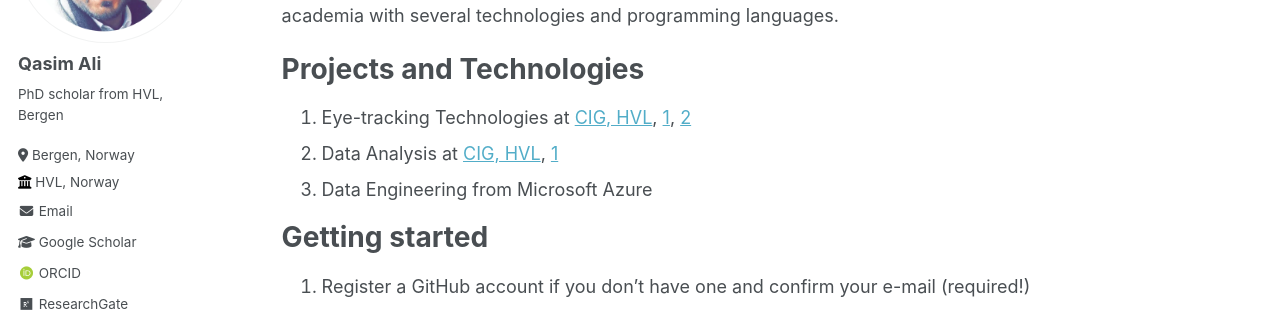
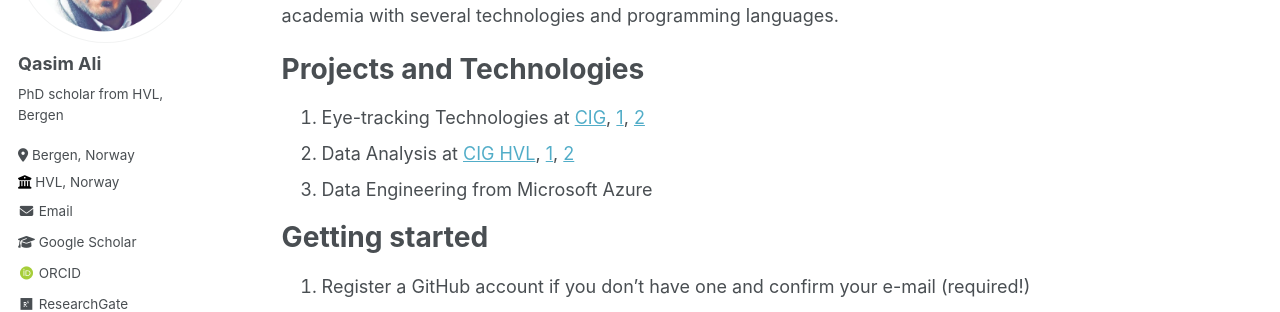
Before and after one commit to MalikQasimAli/MalikQasimAli.github.io, a Jekyll site: the page built from _pages/about.md, in a window 1280 px wide and 900 px high. Shown: the part 239-551 px from the top of the window. Built offline with Jekyll 4.4.1, drawn with Linux system fonts in a browser that asks for light colours; some web fonts are replaced.

Commit message:
update bio

```diff
--- a/_pages/about.md
+++ b/_pages/about.md
@@ -12,8 +12,8 @@ I'm a final-year PhD candidate at [Western Norway University of Applied Sciences
 Projects and Technologies
 ======
 <ol>
-  <li>Eye-tracking Technologies at <a href="https://www.hvl.no/prosjekt/2684246/">CIG, HVL</a>, <a href="https://www.mdpi.com/2078-2489/13/12/569">1</a>, <a href="https://ieeexplore.ieee.org/document/9280169">2</a></li>
-  <li>Data Analysis at <a href="https://www.hvl.no/prosjekt/2684246/">CIG, HVL</a>, <a href="https://dl.acm.org/doi/10.1145/3588015.3589536">1</a></li>
+  <li>Eye-tracking Technologies at <a href="https://www.hvl.no/prosjekt/2684246/">CIG</a>, <a href="https://www.mdpi.com/2078-2489/13/12/569">1</a>, <a href="https://ieeexplore.ieee.org/document/9280169">2</a></li>
+  <li>Data Analysis at <a href="https://www.hvl.no/prosjekt/2684246/">CIG HVL</a>, <a href="https://dl.acm.org/doi/10.1145/3588015.3589536">1</a>, <a href="https://github.com/MalikQasimAli/OlympicDataAnalysis">2</a></li>
   <li>Data Engineering from Microsoft Azure </li>
 </ol>
 
```
